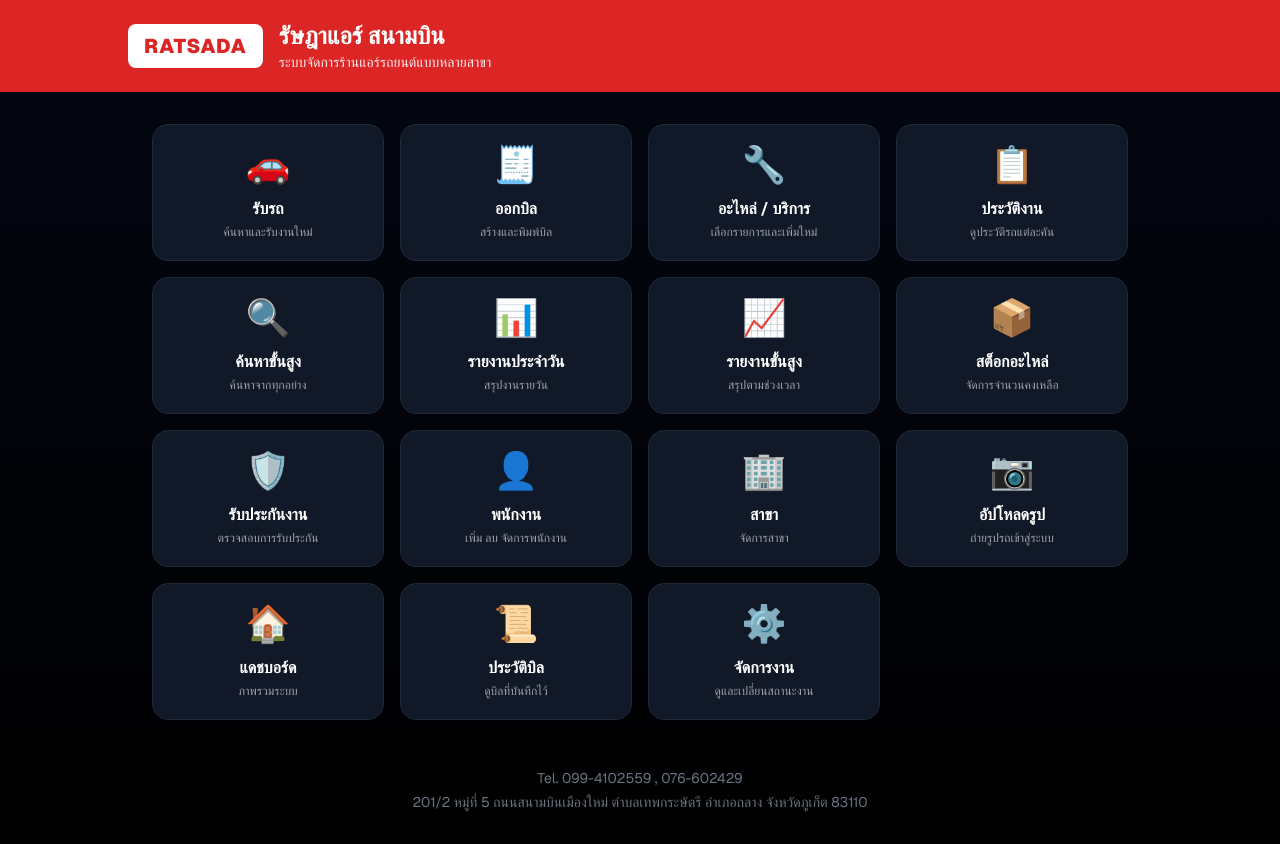
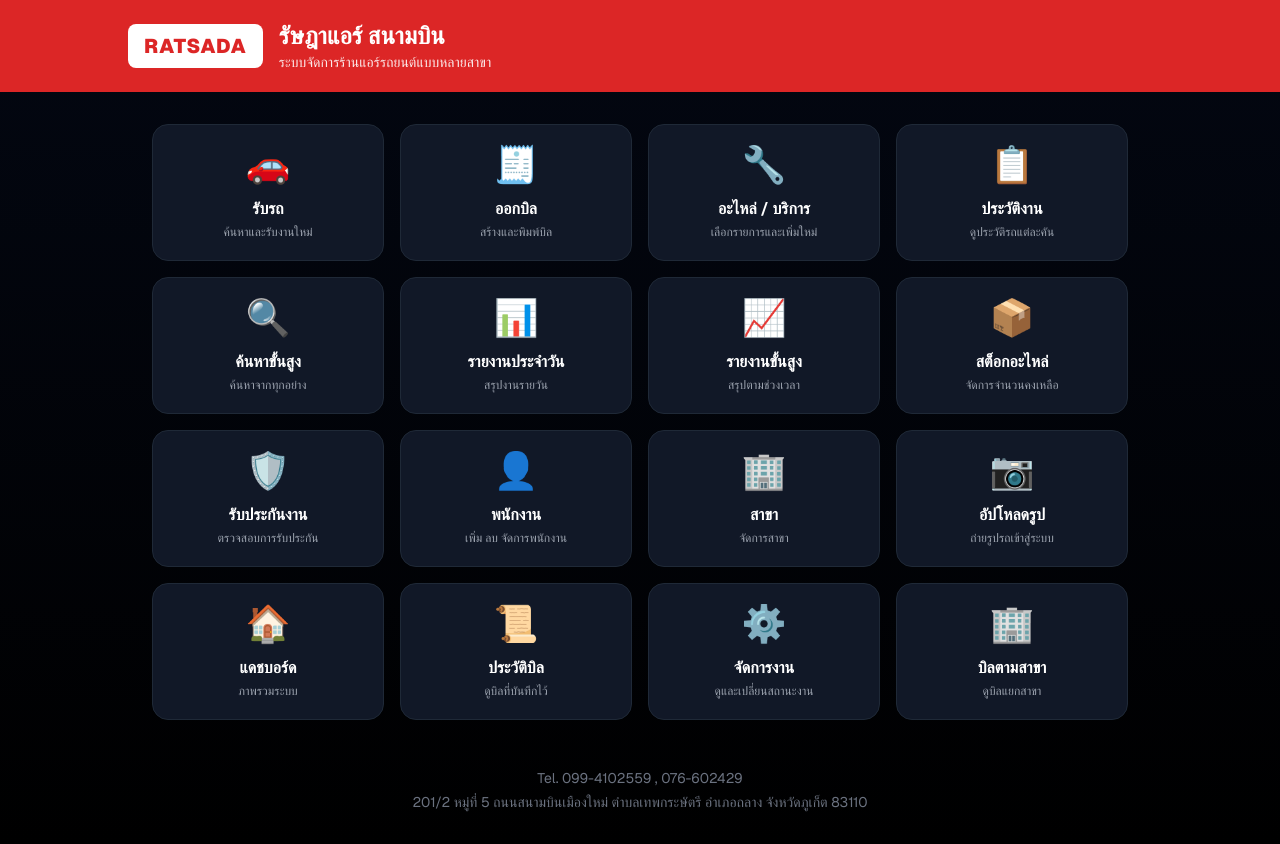
Before and after one commit to nutsumarketing69-sketch/land-finance, a Next.js app: page / in a window 1280 px wide. Built offline with nearby package versions, Linux system fonts and the light colour scheme.

Commit message:
Update page.tsx

```diff
--- a/app/page.tsx
+++ b/app/page.tsx
@@ -15,6 +15,7 @@ export default function HomePage() {
     { name: 'แดชบอร์ด', desc: 'ภาพรวมระบบ', href: '/dashboard', icon: '🏠' },
     { name: 'ประวัติบิล', desc: 'ดูบิลที่บันทึกไว้', href: '/bills', icon: '📜' },
     { name: 'จัดการงาน', desc: 'ดูและเปลี่ยนสถานะงาน', href: '/jobs', icon: '⚙️' },
+    { name: 'บิลตามสาขา', desc: 'ดูบิลแยกสาขา', href: '/bills-by-branch', icon: '🏢' },
   ]
 
   return (
```
